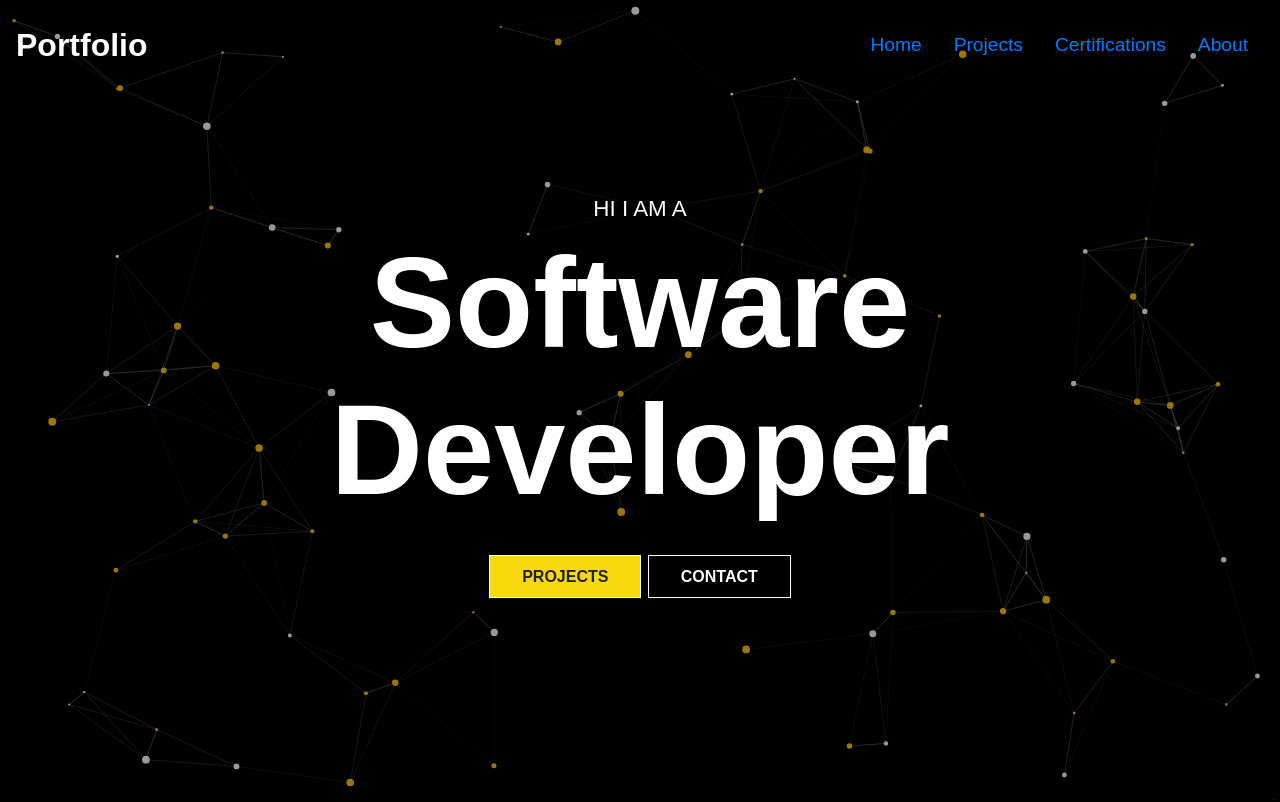
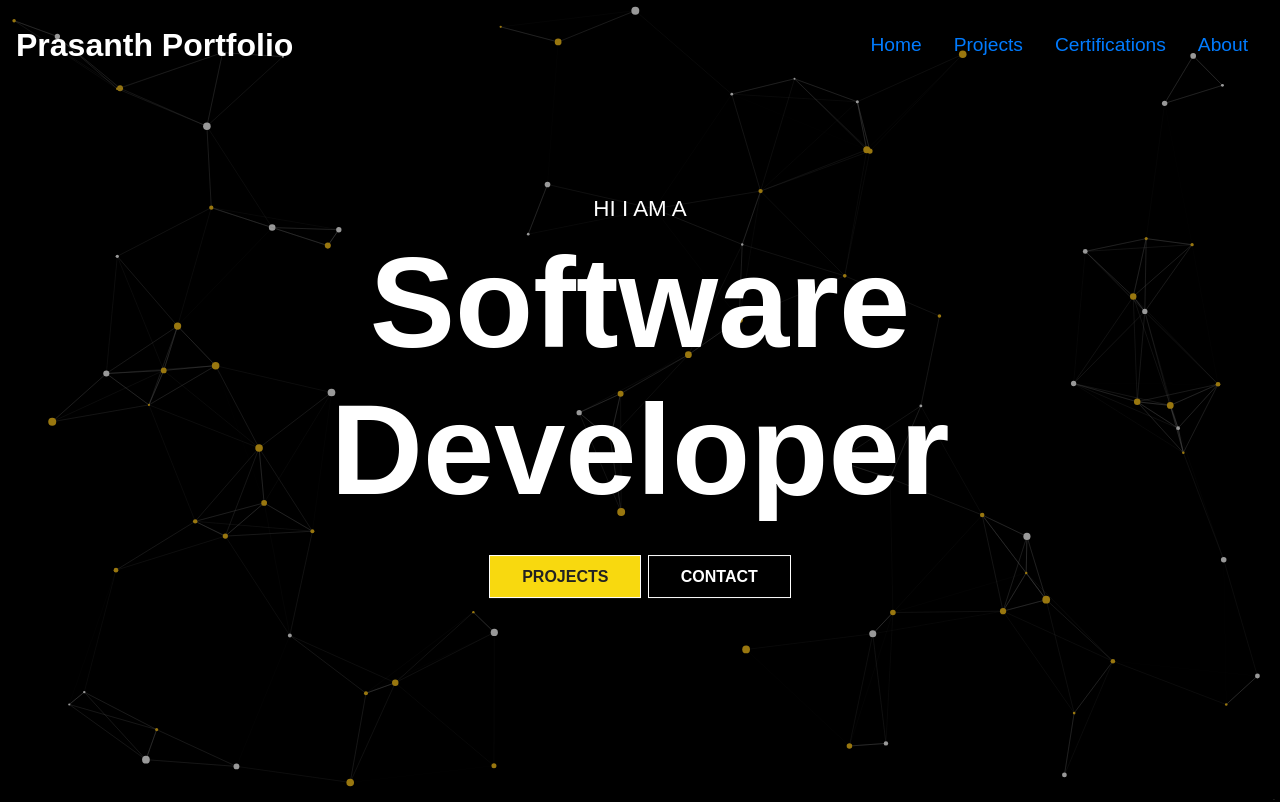
Before and after one commit to prasanthmalla77/Personal-portfolio, a React (Create React App) app: page / in a window 1280 px wide. Shown: the top 802 px of the page. Built offline with nearby package versions, Linux system fonts and the light colour scheme.

Commit message:
index name and ico changed

```diff
--- a/public/index.html
+++ b/public/index.html
@@ -1,14 +1,12 @@
 <!doctype html>
 <html lang="en">
+
 <head>
   <meta charset="utf-8" />
-    <link rel="icon" href="%PUBLIC_URL%/favicon.ico" />
+  <link rel="icon" href="%PUBLIC_URL%/mine.ico" />
   <meta name="viewport" content="width=device-width, initial-scale=1" />
   <meta name="theme-color" content="#000000" />
-    <meta
-      name="description"
-      content="Web site created using create-react-app"
-    />
+  <meta name="description" content="Web site created using create-react-app" />
   <link rel="apple-touch-icon" href="%PUBLIC_URL%/logo192.png" />
   <!--
       manifest.json provides metadata used when your web app is installed on a
@@ -24,8 +22,9 @@
       work correctly both with client-side routing and a non-root public URL.
       Learn how to configure a non-root public URL by running `npm run build`.
     -->
-    <title>React App</title>
+  <title>PRASANTH MALLA PORTFOLIO</title>
 </head>
+
 <body>
   <noscript>You need to enable JavaScript to run this app.</noscript>
   <div id="root"></div>
@@ -40,4 +39,5 @@
       To create a production bundle, use `npm run build` or `yarn build`.
     -->
 </body>
+
 </html>
--- a/src/Components/Navbar.js
+++ b/src/Components/Navbar.js
@@ -18,7 +18,7 @@ const Navbar = () => {
   return (
     <div className={color ? "header header-bg" : "header"}>
       <Link to="/">
-        <h1>Portfolio</h1>
+        <h1>Prasanth Portfolio</h1>
       </Link>
       <ul className={click ? "nav-menu active" : "nav-menu"}>
         <li>
```
Also changed, not shown: 1 other file (tests, documents, lock files or other folders). Lines whose indentation alone changed are shown as unchanged.
